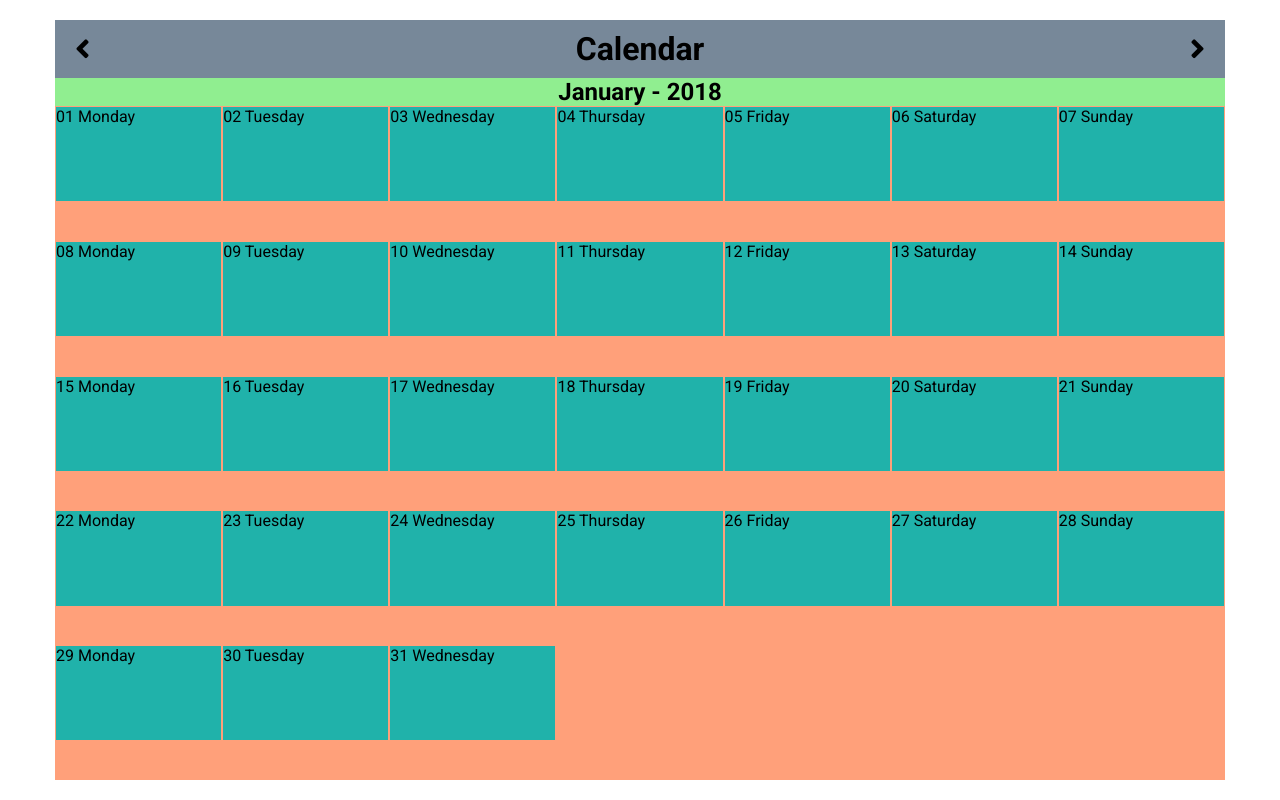
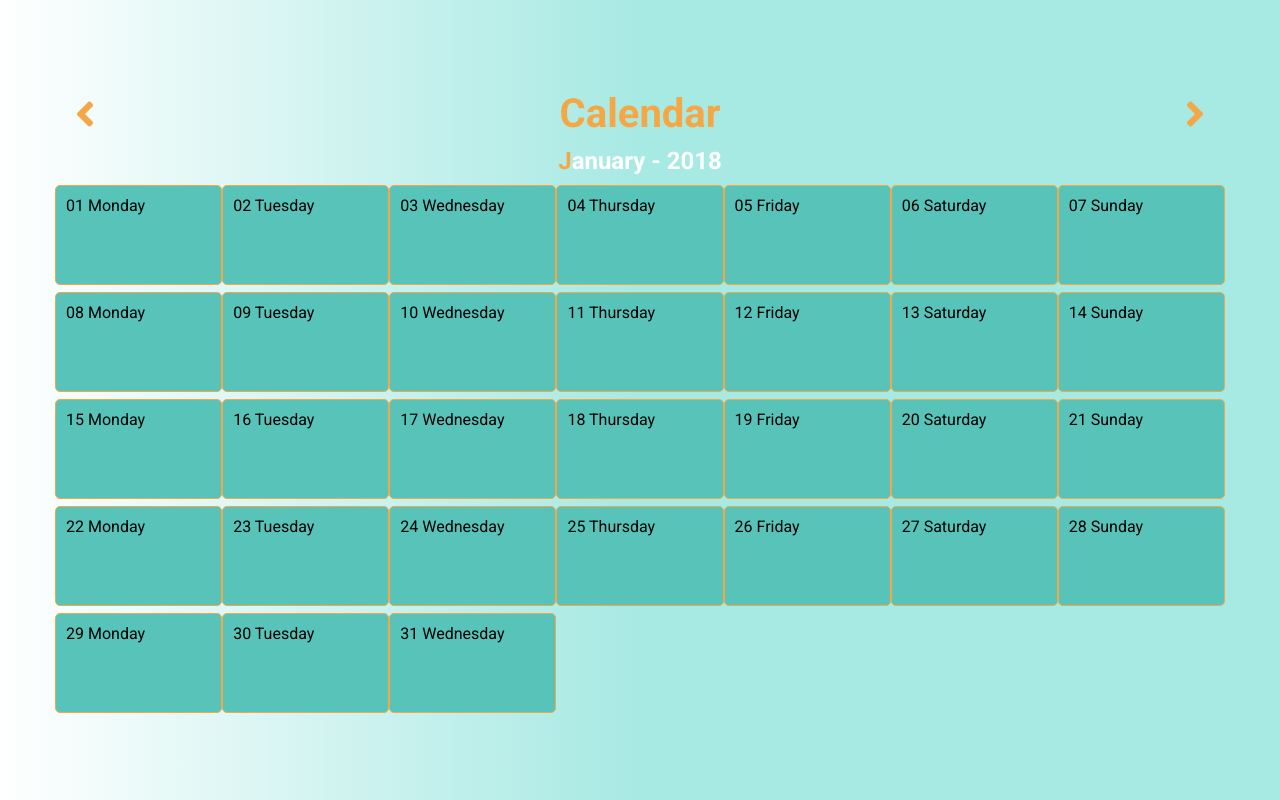
Before and after one commit to fabiogadau/ajax-ex-calendar, a plain HTML site: page index.html in a window 1280 px wide. Drawn offline with nearby package versions, Linux system fonts and the light colour scheme; no server answers.

Commit message:
modified css

```diff
--- a/index.html
+++ b/index.html
@@ -15,9 +15,9 @@
   <div id="app" class="flex-column">
     <!-- Calendar title -->
     <div class="calendar-title">
-      <i class="fas fa-angle-left font-s-30 prev"></i>
-      <h1 class="text-center">Calendar</h1>
-      <i class="fas fa-angle-right font-s-30 next"></i>
+      <i class="fas fa-angle-left font-s-40 pointer prev"></i>
+      <h1 class="text-center font-s-40">Calendar</h1>
+      <i class="fas fa-angle-right font-s-40 pointer next"></i>
     </div>
     <!-- Calendar -->
     <div class="calendar flex-column">
--- a/style/main.css
+++ b/style/main.css
@@ -10,7 +10,10 @@ body {
   font-size: 16px;
   width: 100vw;
   height: 100vh;
-  background-color: #fff;
+  background: linear-gradient(
+    90deg,
+    rgba(255,255,255,1) 0%,
+    rgba(167,233,227,1) 50%);
   display: flex;
   justify-content: center;
   align-items: center;
@@ -18,9 +21,9 @@ body {
 
 /* General container */
 #app {
-  width: 1170px;
-  height: 95%;
-  background-color: lightslategrey;
+  max-width: 1170px;
+  min-height: 80%;
+  max-height: 95%;
 }
 
 /* Calendar title */
@@ -32,6 +35,7 @@ body {
 
 h1 {
   margin: 10px 0;
+  color:  #f5a745;
 }
 
 .prev {
@@ -42,18 +46,36 @@ h1 {
   margin-right: 20px;
 }
 
+.prev,
+.next {
+  color: #f5a745;
+}
+
+.prev:hover,
+.next:hover {
+  color: tomato;
+}
+
 /* Calendar */
 .calendar {
   width: 100%;
   flex-grow: 1;
-  background-color: lightgreen;
+}
+
+/* Month name */
+.month {
+  color: #fff;
+}
+
+.month::first-letter {
+  color: #f5a745;
 }
 
 /* Month days */
 .month-days {
   flex-grow: 1;
   list-style: none;
-  background-color: lightsalmon;
+  margin-top: 10px;
   display: flex;
   flex-wrap: wrap;
 }
@@ -61,9 +83,11 @@ h1 {
 /* Day */
 .month-days li {
   width: calc(100% / 7);
-  height: calc(100% / 7);
-  border: 1px solid lightsalmon;
-  background-color: lightseagreen;
+  height: 100px;
+  padding: 10px;
+  border-radius: 5px;
+  border: 1px solid  #f5a745;
+  background-color: #57c3b9;
 }
 
 /* Utilities */
@@ -76,8 +100,12 @@ h1 {
   text-align: center;
 }
 
-.font-s-30 {
-  font-size: 30px;
+.font-s-40 {
+  font-size: 40px;
+}
+
+.pointer {
+  cursor: pointer;
 }
 
 .holiday {
```
